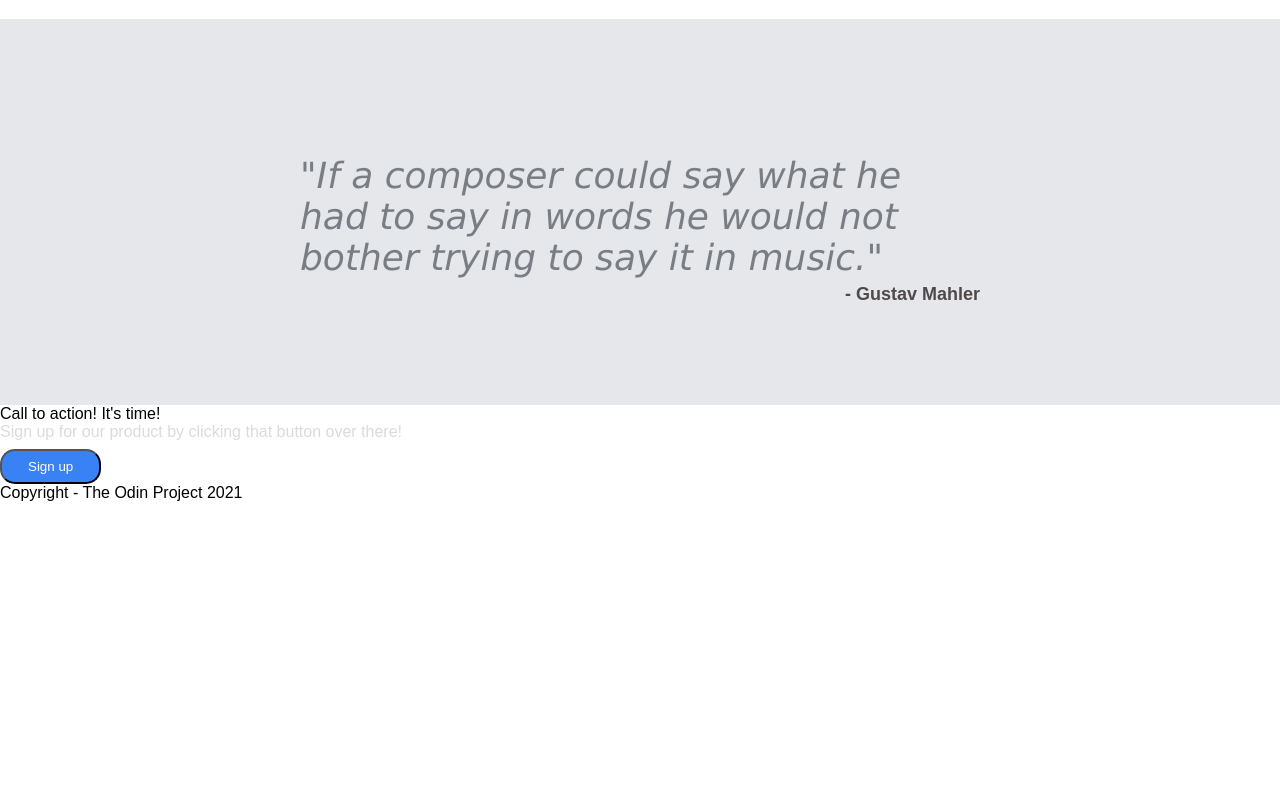
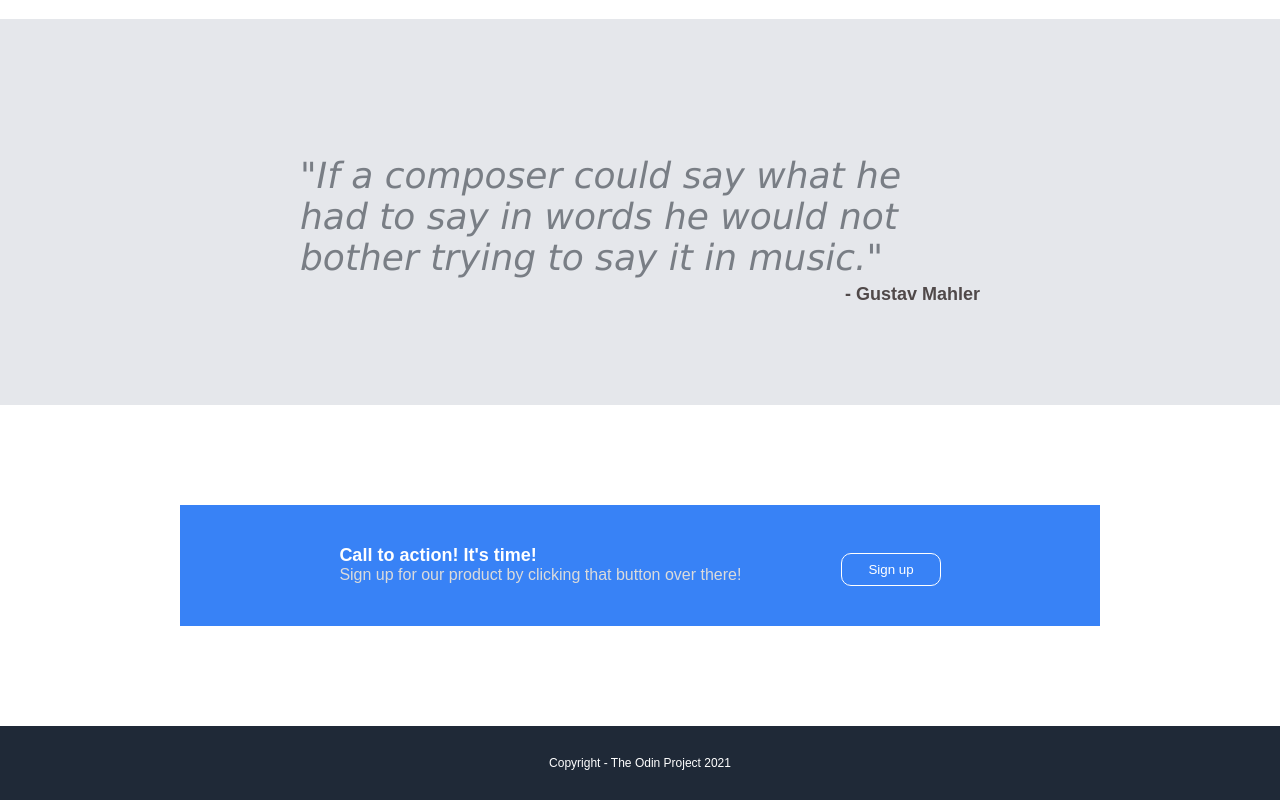
Before and after one commit to Jaddrrz/landing-page, a plain HTML site: page index.html in a window 1280 px wide. Shown: the part 884-1684 px from the top of the page. Before the commit the page ends 1386 px from the top, so only its background shows below. Drawn offline with Linux system fonts and the light colour scheme.

Commit message:
Style footer

```diff
--- a/index.html
+++ b/index.html
@@ -49,9 +49,13 @@
     </div>
 
     <div class="fourth">
-        <div class="title4">Call to action! It's time!</div>
-        <div class="text1">Sign up for our product by clicking that button over there!</div>
-        <button>Sign up</button>
+        <div class="left2">
+            <div class="title4">Call to action! It's time!</div>
+            <div class="text1">Sign up for our product by clicking that button over there!</div>
+        </div>
+        <div class="right">
+            <button class="button1">Sign up</button>
+        </div>
     </div>
 
     <div class="footer">
--- a/style.css
+++ b/style.css
@@ -18,13 +18,14 @@ button,
 .button1 {
     background: #3882F6;
     color: white;
-    border-radius: 15px;
+    border-radius: 10px;
     padding: 8px 26px 8px 26px;
     margin-top: 8px;
 }
 
 .button1 {
     border: white solid;
+    border-width: 1px;
 }
 
 .header {
@@ -154,3 +155,39 @@ p {
     margin-left: auto;
     color: rgb(80, 73, 73);
 }
+
+.fourth {
+    background: #3882F6;
+    color: white;
+    padding: 40px;
+    margin: 100px 180px 100px 180px;
+    display: flex;
+    justify-content: center;
+    gap: 100px;
+}
+
+.left2 {
+    display: flex;
+    justify-content: flex-start;
+    flex-direction: column;
+}
+
+.right2 {
+    display: flex;
+    justify-content: flex-end;
+}
+
+.title4 {
+    font-size: 18px;
+    font-weight: bold;
+
+}
+
+.footer {
+    background-color: #1F2937 ;
+    text-align: center;
+    color: white;
+    padding: 30px;
+    font-size: 12px;
+    font-weight: 100;
+}
```
